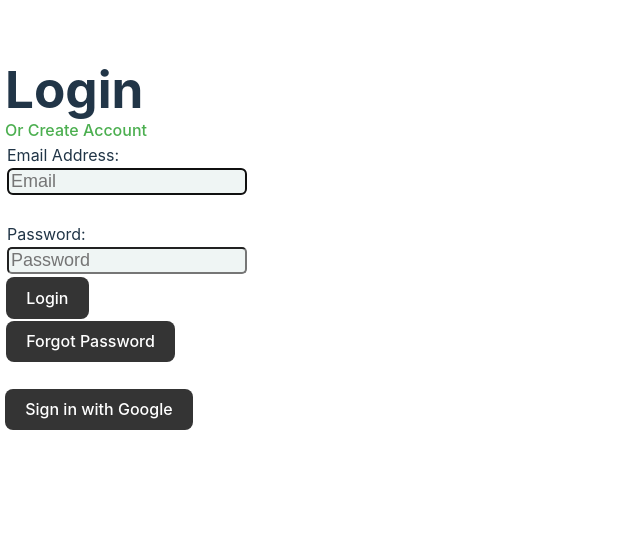
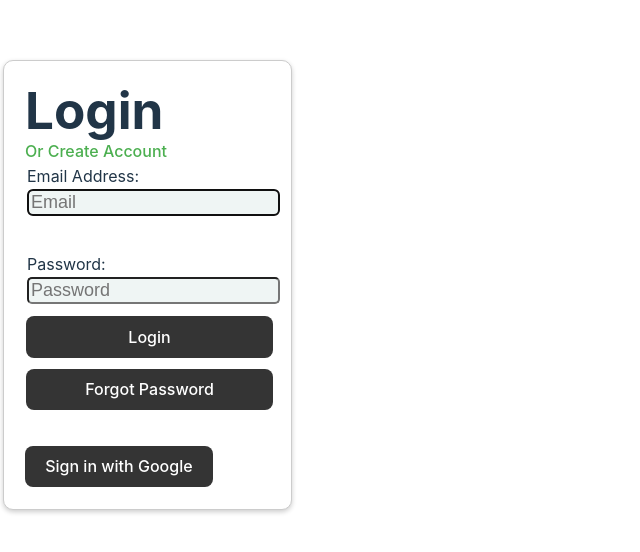
Before and after one commit to haujla1/Electronics-repair-shop, a React (Vite) app in the folder front-end/: page /login in a window 1280 px wide. Shown: the part 108-660 px from the top of the page, without its empty margins (0-640 px from the left). Built offline with nearby package versions, Linux system fonts and the light colour scheme; no server answers.

Commit message:
UI change to login page

```diff
--- a/front-end/src/components/login.jsx
+++ b/front-end/src/components/login.jsx
@@ -63,7 +63,7 @@ function Login() {
   }
 
   return (
-    <div>
+    <div className="login-container">
       <h1>Login</h1>
       <Link to="/signup">Or Create Account</Link>
       <form className="form" onSubmit={handleLogin}>
--- a/front-end/src/index.css
+++ b/front-end/src/index.css
@@ -24,13 +24,16 @@ a:hover {
   color: #207522;
 }
 
-body {
+ body {
   margin: 0;
   display: flex;
   place-items: center;
+  align-items: center;
   min-width: 320px;
   min-height: 100vh;
+
 }
+
 
 h1 {
   font-size: 3.2em;
@@ -82,3 +85,26 @@ button:focus-visible {
     outline: 4px auto -webkit-focus-ring-color;
   }
 }
+
+
+.login-container {
+  border: 1px solid #ccc;
+  padding: 20px;
+  border-radius: 10px;
+  background: #fff;
+  box-shadow: 0 2px 5px rgba(0, 0, 0, 0.2);
+  width: 100%;
+  max-width: 300px;
+  margin: auto;
+  padding: 20px;
+  box-sizing: border-box;
+}
+
+.form {
+  width: 100%;
+  max-width: 300px;
+}
+.form input, .form button, .form a {
+  width: 100%;
+  margin-bottom: 10px;
+}
```
